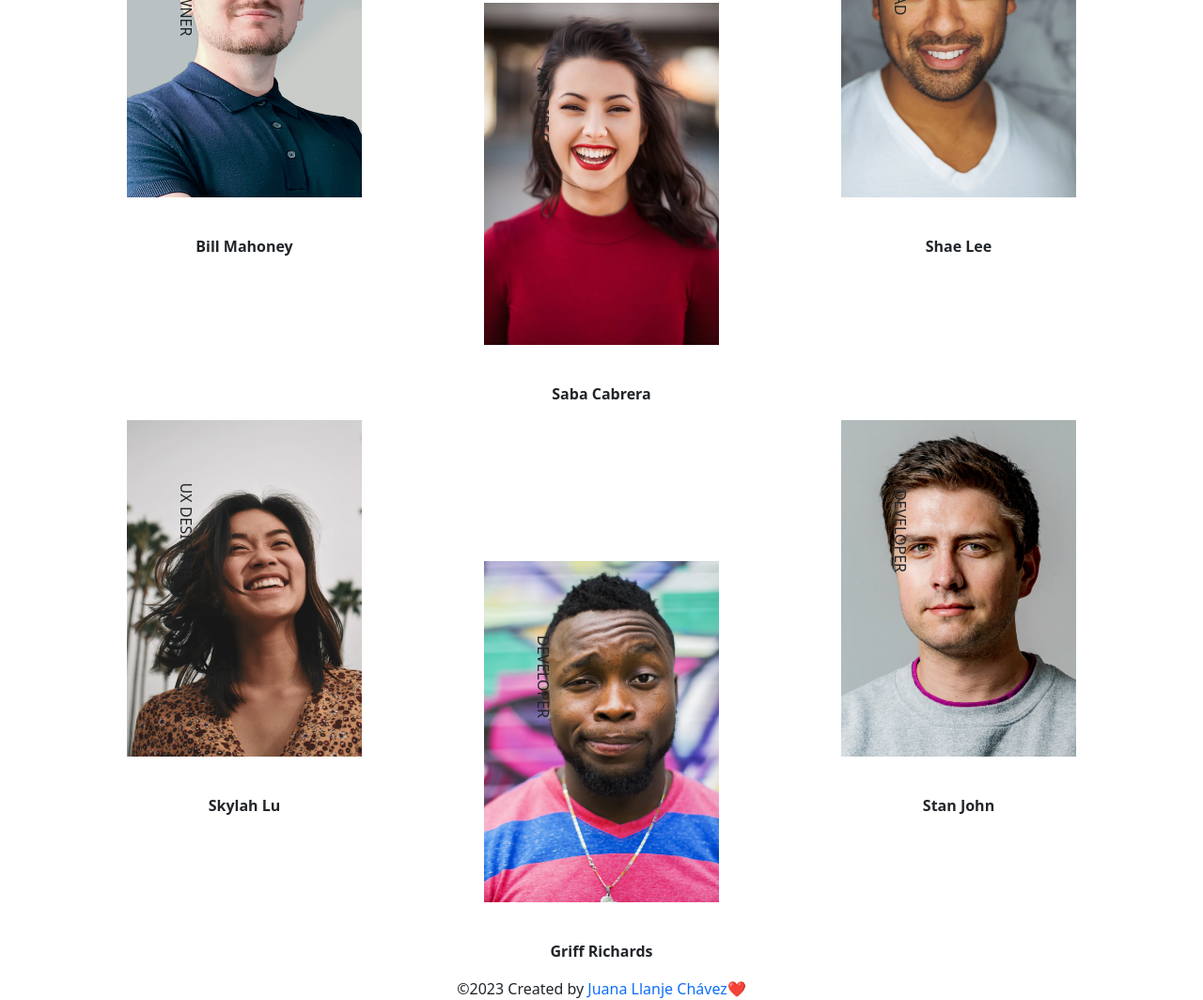
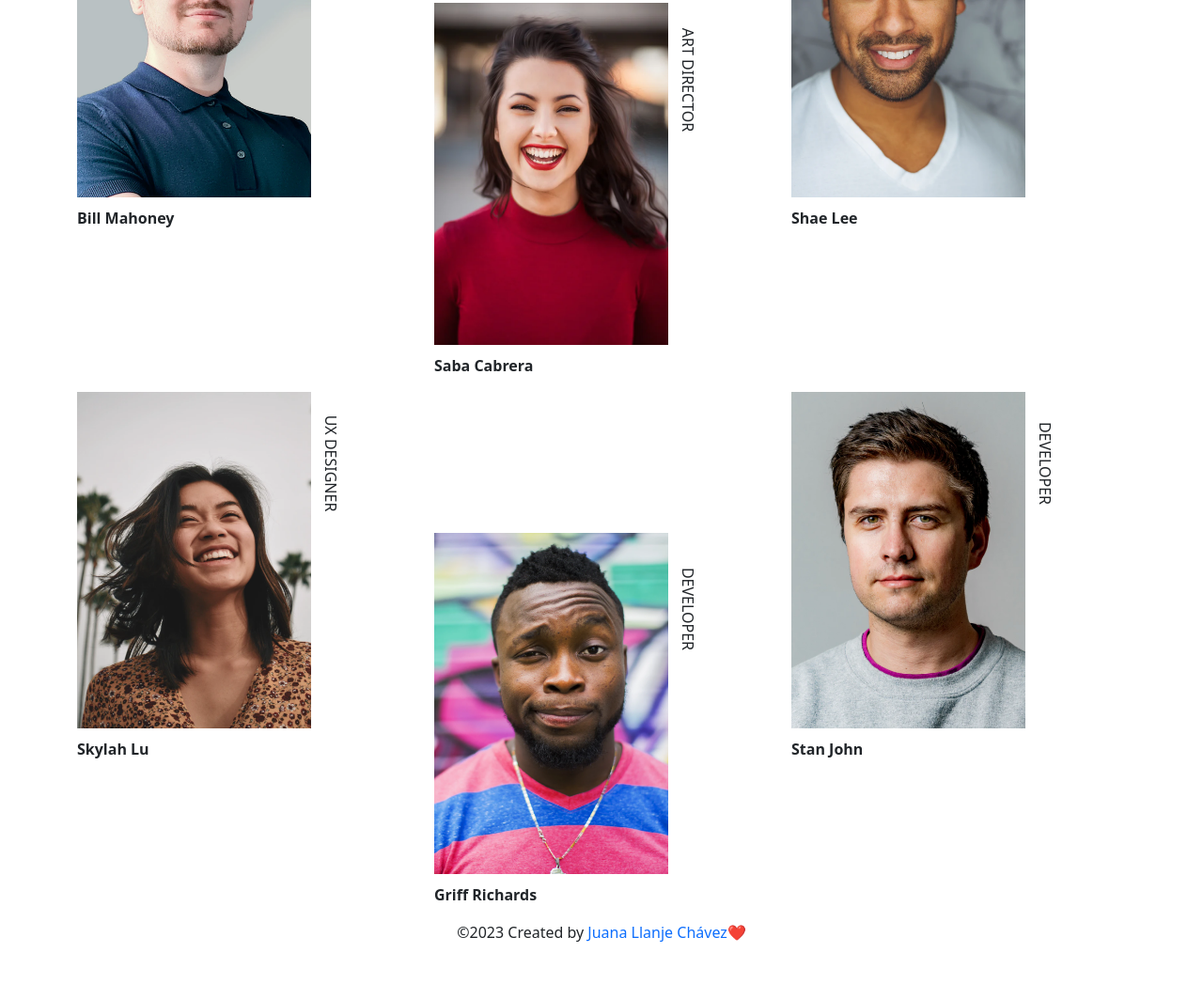
Before and after one commit to Juana-89/my-team-page-master, a website: page src/index.html in a window 1280 px wide. Shown: the part 311-1375 px from the top of the page at 94% size. After the commit the page ends 1315 px from the top, so only its background shows below. Drawn offline with nearby package versions, Linux system fonts and the light colour scheme.

Commit message:
vista desktop lista

```diff
--- a/src/index.html
+++ b/src/index.html
@@ -19,7 +19,7 @@
 <body>
   <nav class="navbar d-flex flex-row mt-4 justify-content-lg-center justify-content-sm-start align-items-center">
     <div class="col-lg-4 text-center">
-      <div >
+      <div>
         <h1 class="text-center text-sm-start">
           <strong>The creative crew</strong>
         </h1>
@@ -40,37 +40,55 @@
     <div class="container">
       <div class="row row-cols-3">
         <div class="col-4 text-center">
+          <div>
             <img src="./assets/photo1.png" alt="photo1" />
+            <p class="container__p">Bill Mahoney</p>
             <p class="container__title">Product Owner</p>
-          <p class="container__p">Bill Mahoney</p>
+
+          </div>
         </div>
         <div class="col-4 text-center align-self-center">
+          <div>
             <img src="./assets/photo2.png" alt="photo2" />
+            <p class="container__p">Saba Cabrera</p>
             <p class="container__title">Art Director</p>
-          <p class="container__p">Saba Cabrera</p>
+          </div>
         </div>
         <div class="col-4 text-center">
+          <div>
             <img src="./assets/photo3.png" alt="photo3" />
+
+            <p class="container__p">Shae Lee</p>
             <p class="container__title">Teach Lead</p>
-          <p class="container__p">Shae Lee</p>
+          </div>
         </div>
         <div class="col-4 text-center">
+          <div>
             <img src="./assets/photo4.png" alt="photo4" />
+
+            <p class="container__p">Skylah Lu</p>
             <p class="container__title">UX Designer</p>
-          <p class="container__p">Skylah Lu</p>
+          </div>
         </div>
         <div class="col-4 text-center align-self-center">
+          <div>
             <img src="./assets/photo5.png" alt="photo5" />
+
+            <p class="container__p">Griff Richards</p>
             <p class="container__title">Developer</p>
-          <p class="container__p">Griff Richards</p>
+          </div>
         </div>
         <div class="col-4 text-center">
+          <div>
             <img src="./assets/photo6.png" alt="photo6" />
+
+            <p class="container__p">Stan John</p>
             <p class="container__title">Developer</p>
-          <p class="container__p">Stan John</p>
           </div>
         </div>
-    </div>   <footer class="footer">©2023 Created by <a href="https://github.com/Juana-89/my-team-page-master">Juana Llanje
+      </div>
+    </div>
+    <footer class="footer">©2023 Created by <a href="https://github.com/Juana-89/my-team-page-master">Juana Llanje
         Chávez</a>❤️</footer>
     <script src="https://cdn.jsdelivr.net/npm/bootstrap@5.3.0/dist/js/bootstrap.bundle.min.js"
       integrity="sha384-geWF76RCwLtnZ8qwWowPQNguL3RmwHVBC9FhGdlKrxdiJJigb/j/68SIy3Te4Bkz"
--- a/src/styles.css
+++ b/src/styles.css
@@ -24,7 +24,7 @@ h1 {
   display: block;
   max-width: 70%;
   /* height: 50%; */
-  margin: 0 auto;
+  /* margin: 0 auto; */
 }
 
 .align-self-center {
@@ -32,19 +32,37 @@ h1 {
   height: 50% !important;
 }
 
+.container {
+  display: flex;
+  justify-content: flex-end;
+  align-items: flex-start;
+
+  position: relative;
+
+}
+
 .container__title {
-  top: 0;
-  right: 0;
-  transform-origin: top right;
-  transform: translate(-50%, -50%) rotate(-270deg);
+  position: absolute;
+
+  transform: translateY(-100%) translateX(-50%) rotate(-270deg);
+
   text-transform: uppercase;
-  margin-left: -100px;
+  white-space: nowrap;
+  margin-left: 270px;
+  margin-top: -320px;
+
+
+}
+
+.container__p {
+  text-align: right;
+  font-weight: bold;
 }
 
 
 .container__p{
   margin-top: 10px;
-  text-align: center;
+  text-align: left;
   font-weight: bold;
 }
 
```
Also changed, not shown: README.md. Lines whose indentation alone changed are shown as unchanged.
